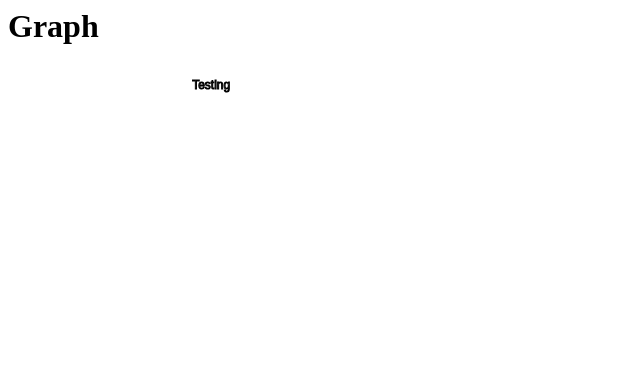
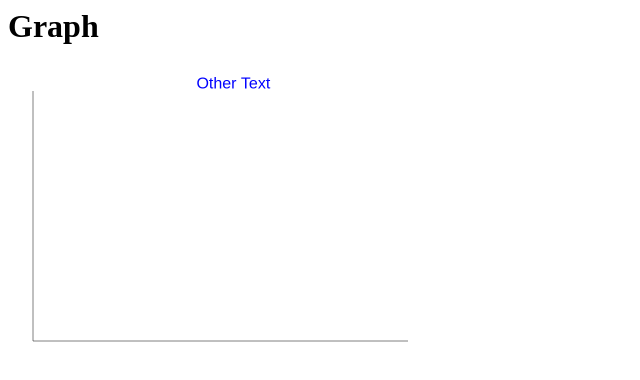
Before and after one commit to Saba9/giraffe, a plain HTML site: page example/index.html in a window 1280 px wide. Shown: the whole page, without its empty margins (0-640 px from the left). Drawn offline with Linux system fonts and the light colour scheme.

Commit message:
Got axes to show. Working on showing data as well.

```diff
--- a/example/application.js
+++ b/example/application.js
@@ -3,7 +3,21 @@ $(document).ready(function(){
   var canvas = $("#graphCanvas");
   console.log(canvas.Giraffe({
     graphs: [{
-      title: "Testing"
+      title: "Other Text",
+      titleColor: "blue",
+      type: "candlestick",
+      dataRetrievalFn: function(params){
+        return {
+          x: [1, 2, 3, 4, 5, 6],
+          y: [
+            [30, 20, 22, 28],
+            [29, 19, 21, 27],
+            [28, 18, 20, 26],
+            [29, 19, 21, 27],
+            [31, 21, 23, 29],
+            [32, 22, 24, 30]
+        ]};
+      }
     }]
   }));
 });
--- a/example/index.html
+++ b/example/index.html
@@ -7,6 +7,6 @@
   </head>
   <body>
     <h1>Graph</h1>
-    <canvas id="graphCanvas" width="400" height="300"></canvas>
+    <canvas id="graphCanvas" style="width: 400px; height: 300px;" width="800" height="600"></canvas>
   </body>
 </html>
--- a/src/giraffe.js
+++ b/src/giraffe.js
@@ -12,7 +12,8 @@
 
   let Giraffe = function(canvasElem, config){
     "use strict";
-
+    // TODO: set canvas DPI by looking at devices DPI.
+    // http://stackoverflow.com/a/15666143
     config = $.extend({
       graphs: [],
       zones: []
@@ -33,7 +34,7 @@
         if(units === "%"){
           return (num / 100) * maximum;
         } else {
-            return num;
+            return parseInt(num);
         }
       },
       _regionForGraph: function(graphConf){
@@ -53,6 +54,13 @@
           yStart: "0"
         }
       },
+      _setFillColor: function(color){
+        if(color){
+          this.context.fillStyle = color;
+        } else {
+          this.context.fillStyle = "black";
+        }
+      },
       _getOptions: function() {
         if(typeof(this.config.optionsRetrievalFn) === "function"){
           return this.config.optionsRetrievalFn();
@@ -60,25 +68,57 @@
           return new Object();
         }
       },
-      draw: function(){
-        for(var i=0; i < this.config.graphs.length; i++){
-          let graphConf = this.config.graphs[i];
-          let zoneConf = this._regionForGraph(graphConf);
-          let rWidth = this._measurmentToPx(zoneConf.width, this.canvas.width);
-          let rHeight = this._measurmentToPx(zoneConf.height, this.canvas.height);
-          console.log(this.canvas.width + " " + this.canvas.height)
-          let config = this._getOptions();
+      _drawLine: function(x1, y1, x2, y2){
+        this.context.beginPath();
+        this.context.moveTo(x1, y1);
+        this.context.lineTo(x2, y2);
+        this.context.stroke();
+      },
+      drawGraph: function(){
+        var t = this;
+        for(var i=0; i < t.config.graphs.length; i++){
+
+          let graphConf = t.config.graphs[i];
+          let config    = t._getOptions();
+          let zoneConf  = t._regionForGraph(graphConf);
+          let rWidth    = t._measurmentToPx(zoneConf.width, t.canvas.width);
+          let rHeight   = t._measurmentToPx(zoneConf.height, t.canvas.height);
+          let rXOff     = t._measurmentToPx(zoneConf.xStart, t.canvas.width);
+          let rYOff     = t._measurmentToPx(zoneConf.yStart, t.canvas.height);
 
           if(graphConf.title){
-            let textWidth = this.context.measureText(graphConf.title).width;
-            console.log(textWidth)
-            this.context.font = config.font || "12px Arial";
-            this.context.strokeText(graphConf.title, (rWidth / 2) - (textWidth / 2), rHeight * 0.075);
+            let textWidth = t.context.measureText(graphConf.title).width;
+            t.context.font = config.font || "32px Arial";
+            t._setFillColor(graphConf.titleColor);
+            t.context.fillText(graphConf.title, ((rWidth) / 2) + rXOff - (textWidth / 2), rHeight * 0.075 + rYOff);
+            t._setFillColor();
           }
+
+          let MARGIN = 50; // pixels
+          t._drawLine(MARGIN + rXOff, rHeight + rYOff - MARGIN, rWidth + rXOff, rHeight + rYOff - MARGIN); // y-axis
+          t._drawLine(MARGIN + rXOff, MARGIN + rYOff, MARGIN + rXOff, rHeight + rYOff - MARGIN); // x-axis
+
+          let PADDING = 0.1;
+          let STICKS  = 1 - PADDING;
+
+          let bXOff   = MARGIN + rXOff;
+          let bYOff   = MARGIN + rYOff;
+          let bWidth  = rWidth  - bXOff;
+          let bHeight = rHeight - bYOff;
+
+          let data = graphConf.dataRetrievalFn();
+
+          let maxY = data.y.reduce(function(max, cur){
+            let curMax = Math.max(...cur);
+            return (curMax > max ? curMax : max);
+          }, -Infinity);
+
+          let widthPerStick   = bWidth * STICKS  / data.length;
+          let paddingPerStick = bWidth * PADDING / data.length;
         }
       }
     }
-    giraffe.draw();
+    giraffe.drawGraph();
     return giraffe;
   };
 
```
